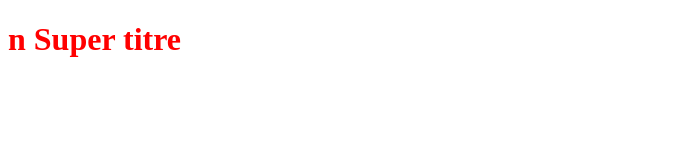
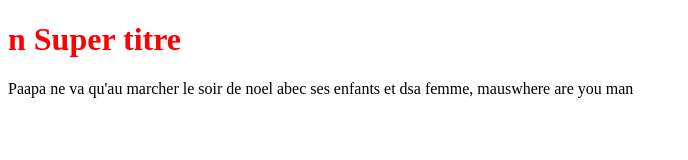
Before and after one commit to Obedmuhindo/CV-Obed-, a plain HTML site: page index.html in a window 1280 px wide. Shown: the whole page, without its empty margins (0-688 px from the left). Drawn offline with Linux system fonts and the light colour scheme.

```diff
--- a/index.html
+++ b/index.html
@@ -6,8 +6,10 @@
     <meta name="viewport" content="width=device-width, initial-scale=1.0">
     <link rel="stylesheet" href="style.css">
     <title>Index page</title>
+
 </head>
 <body>
     <h1>n Super titre</h1>
+    <p>Paapa ne va qu'au marcher le soir de noel abec ses enfants et dsa femme, mauswhere are you man </p>
 </body>
 </html>
```
